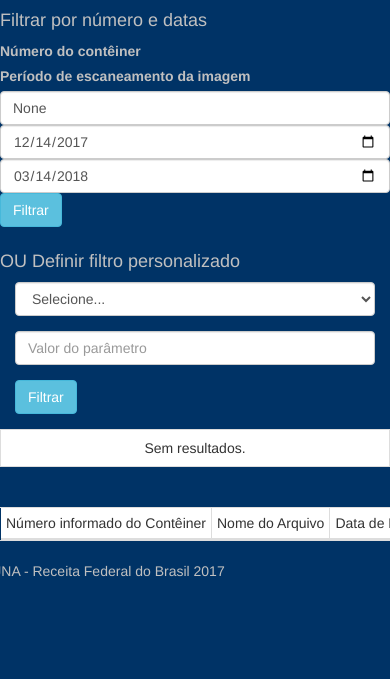
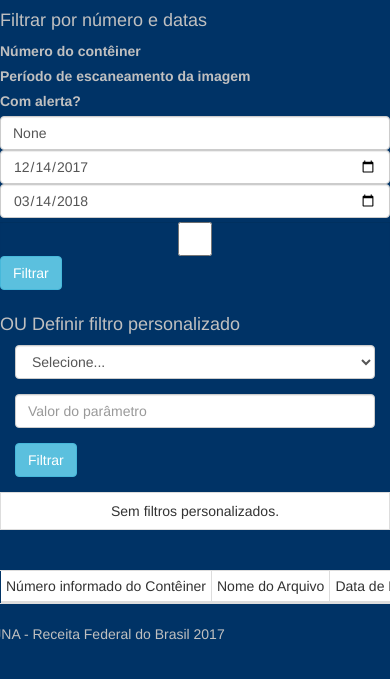
Before and after one commit to williansnogueira/virasana, a Flask app: template virasana/templates/search_files.html in a window 390 px wide; the page is wider, and only the part inside the window is pictured. Shown: the top 679 px of that part. Run offline with Flask 2, Linux system fonts and the light colour scheme; the template is opened without the code that fills it: values that come from a table or form of the project are taken from there, others are empty; some libraries are stand-ins or nearby versions.

Commit message:
Pesquisar contêineres com alerta - filtrar apenas imagens

```diff
--- a/virasana/templates/search_files.html
+++ b/virasana/templates/search_files.html
@@ -15,6 +15,9 @@
                 <div class="col-sm-6">
                     <label for="date">Período de escaneamento da imagem</label>
                 </div>
+                <div class="col-sm-3">
+                    <label for="alerta">Com alerta?</label>
+                </div>
             </div>
             <div class="row">
                 <div class="form-group">
@@ -27,7 +30,10 @@
                     <div class="col-sm-3">
                         <input class="form-control" type="date" name="end" value="{{oform.end.data}}" />
                     </div>
-                    <div class="col-sm-3">
+                    <div class="col-sm-1">
+                        <input class="form-control" type="checkbox" name="alerta" {% if oform.alerta.data %} checked {% endif %} />
+                    </div>
+                    <div class="col-sm-2">
                         <input class="btn btn-default btn-info" type="submit" value="Filtrar" />
                     </div>
                 </div>
@@ -68,7 +74,7 @@
                     </tr>
                     {% endfor %} {% else %}
                     <tr>
-                        <td>Sem resultados.</td>
+                        <td>Sem filtros personalizados.</td>
                     </tr>
                     {% endif %}
                 </table>
--- a/virasana/views.py
+++ b/virasana/views.py
@@ -19,7 +19,7 @@ from flask_wtf import FlaskForm
 from flask_wtf.csrf import CSRFProtect
 from gridfs import GridFS
 from pymongo import MongoClient
-from wtforms import DateField, StringField
+from wtforms import BooleanField, DateField, StringField
 from wtforms.validators import optional
 
 from ajna_commons.flask.conf import (BSON_REDIS, DATABASE, MONGODB_URI,
@@ -215,6 +215,7 @@ class FilesForm(FlaskForm):
     start = DateField('Start', validators=[optional()],
                       default=date.today() - timedelta(days=90))
     end = DateField('End', validators=[optional()], default=date.today())
+    alerta = BooleanField('Alerta', validators=[optional()], default=False)
 
 
 filtros = dict()
@@ -245,10 +246,13 @@ def files(page=1):
                 campos.append('metadata.' + sub_key)
         for chave in CHAVES_CARGA:
             campos.append(chave)
+    print(form.alerta)
+    print(form.alerta.data)
     if form.validate():  # configura filtro básico
         numero = form.numero.data
         start = form.start.data
         end = form.end.data
+        alerta = form.alerta.data
         if numero == 'None':
             numero = None
         if start and end:
@@ -257,6 +261,9 @@ def files(page=1):
             filtro['metadata.dataescaneamento'] = {'$lt': end, '$gt': start}
         if numero:
             filtro['metadata.numeroinformado'] = {'$regex': numero}
+        if alerta:
+            filtro['metadata.xml.alerta'] = True
+
         # print(filtro)
     # Configura filtro personalizado
     campo = request.args.get('campo')
@@ -271,7 +278,8 @@ def files(page=1):
             filtro[campo] = valor.lower()
 
     if filtro:
-        for grid_data in fs.find(filtro).sort('uploadDate', -1).limit(10):
+        filtro['metadata.contentType'] = 'image/jpeg'
+        for grid_data in fs.find(filtro).sort('uploadDate', -1).limit(50):
             linha = {}
             linha['_id'] = grid_data._id
             linha['filename'] = grid_data.filename
@@ -279,6 +287,8 @@ def files(page=1):
             linha['numero'] = grid_data.metadata.get('numeroinformado')
             lista_arquivos.append(linha)
         # print(lista_arquivos)
+    print(form.alerta)
+    print(form.alerta.data)
     return render_template('search_files.html',
                            paginated_files=lista_arquivos,
                            oform=form,
```
